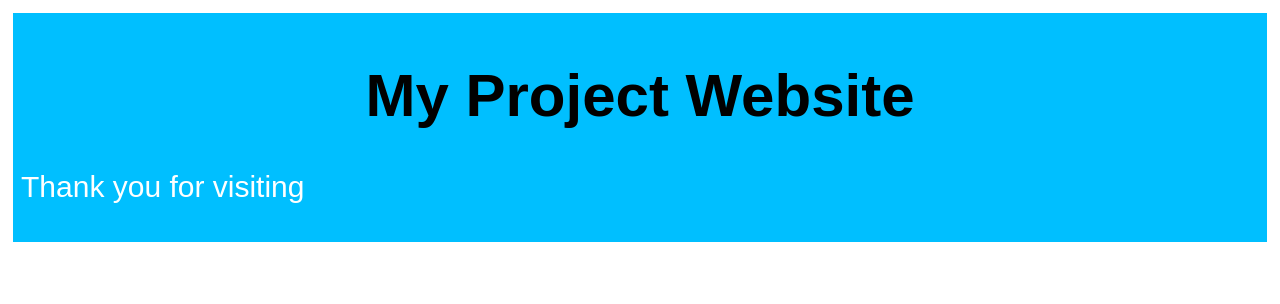
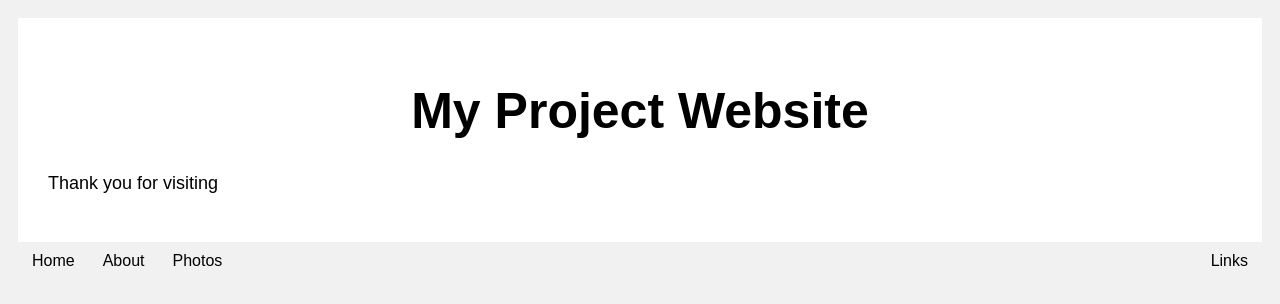
Before and after one commit to danny0803/myproject, a plain HTML site: page index.html in a window 1280 px wide. Drawn offline with Linux system fonts and the light colour scheme.

Commit message:
ncda.html created

```diff
--- a/index.html
+++ b/index.html
@@ -12,7 +12,17 @@
 
        <p>Thank you for visiting</p>
 
-        </div>
+    </div>
+
+    <div class="topnav">
+
+        <a href="#">Home</a>
+        <a href="#">About</a>
+        <a href="#">Photos</a>
+        <a href="#" style="float:right">Links</a>
+
+
+    </div>
 </body>
 
 </html>
--- a/styles/style.css
+++ b/styles/style.css
@@ -1,21 +1,47 @@
+
+* {
+    box-sizing: border-box;
+}
+
+
 body {
     font-family: Arial;
-    padding: 5px;
-    background: white;
+    padding: 10px;
+    background: #f1f1f1;
 }
 
 /* Head set up */
 .header {
-    font-size: 30px;
-    background-color: deepskyblue;
-    text-align: center;
-    padding: 8px;
+   padding: 30px;
+   text-align: center;
+   background: white;
+
+}
+
+.header h1{
+    font-size: 50px;
 }
 
 .header p {
-    color: white;
+    color: black;
     text-align: left;
-
-
+    font-size: 18px;
 
 }
+
+/* Navigation bar */
+topnav {
+    overflow: hidden;
+    background-color: blue;
+
+}
+
+/* Links style */
+.topnav a {
+    float: left;
+    display: block;
+    color: black;
+    text-align: center;
+    padding: 10px 14px;
+    text-decoration: none;
+}
```
Also changed, not shown: nycda.html (added, +15 -0 lines).
